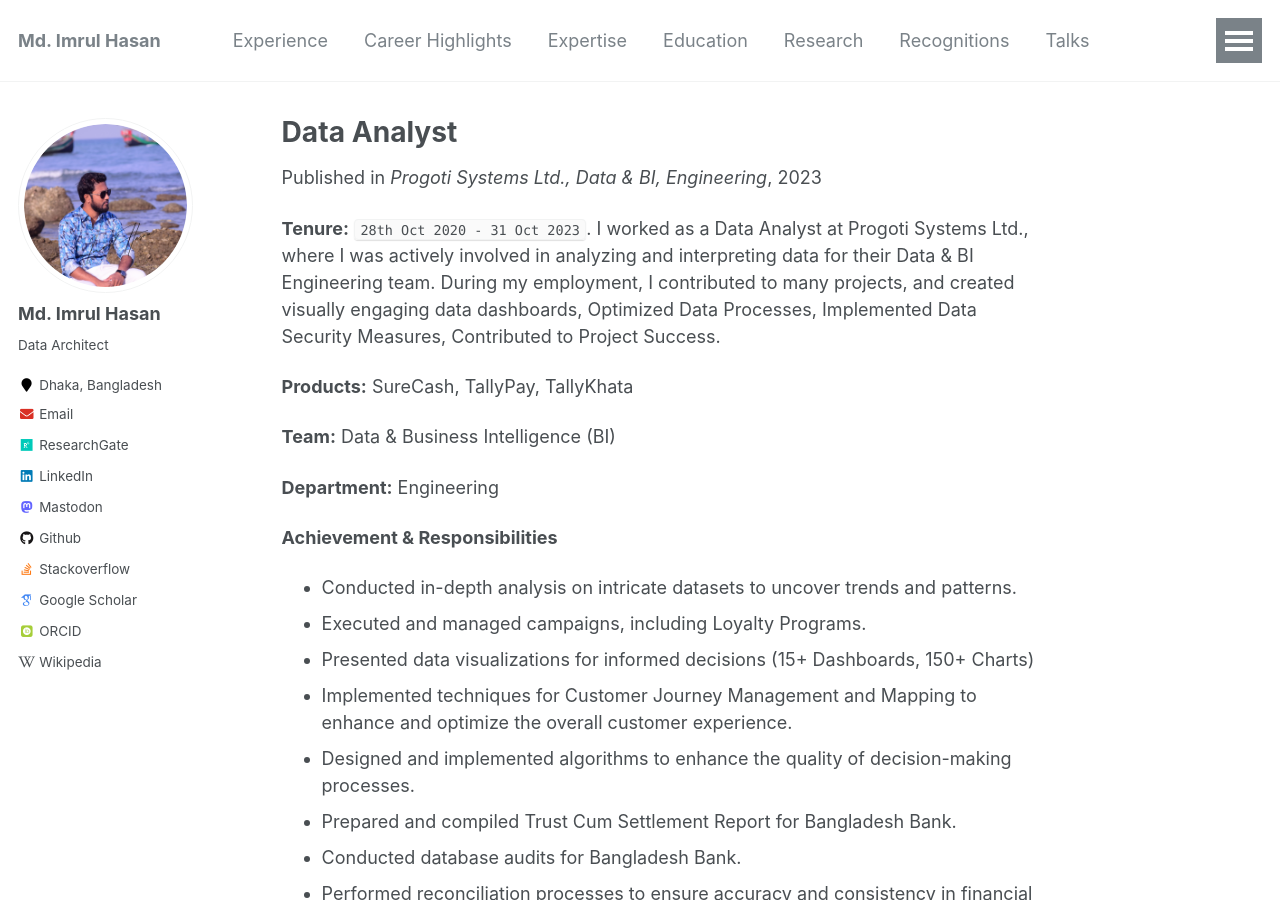
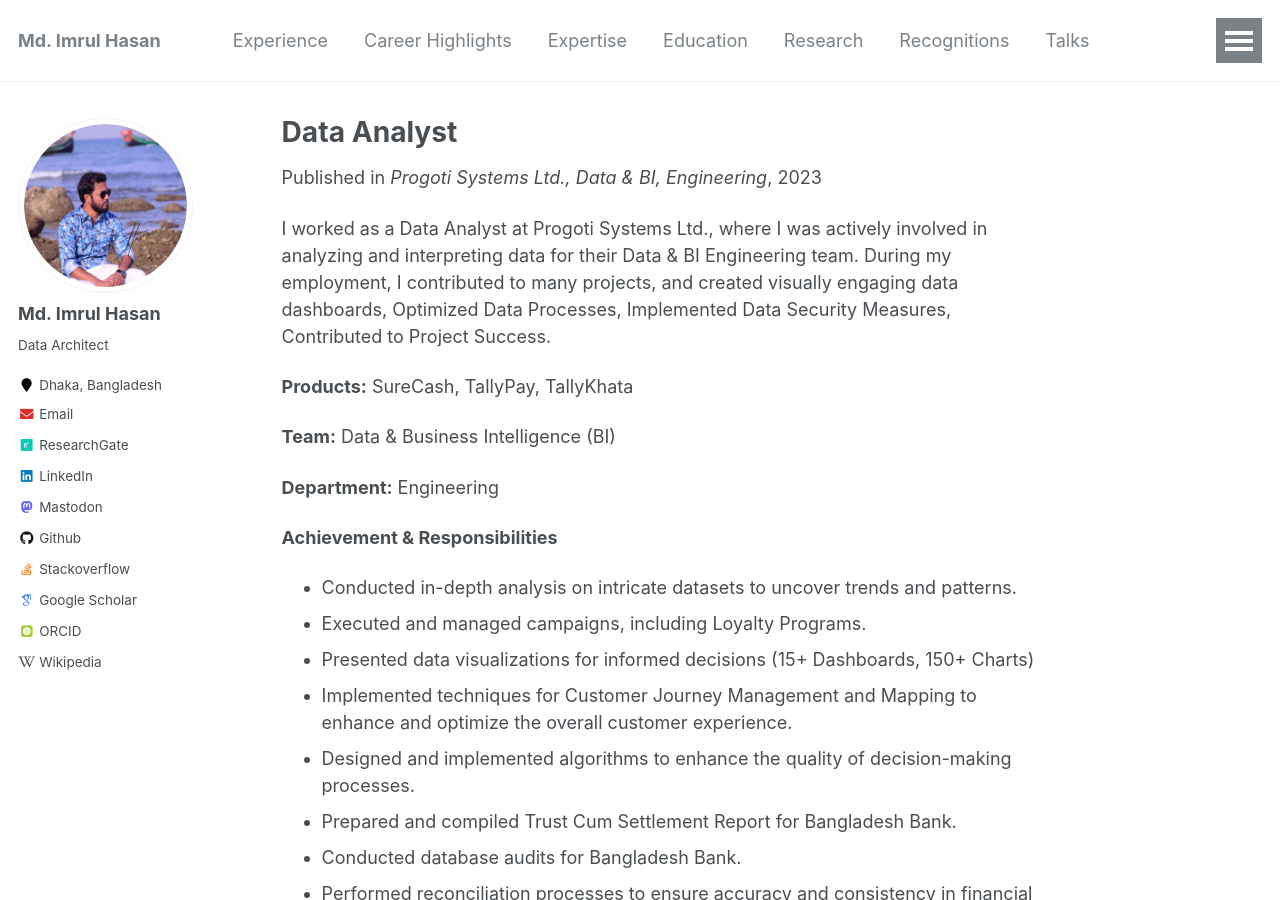
Before and after one commit to imrulhasandata/imrulhasandata, a Jekyll site: the page built from _experience/2023-10-31-PSL.md, in a window 1280 px wide and 900 px high. Built offline with Jekyll 4.4.1, drawn with Linux system fonts in a browser that asks for light colours; some web fonts are replaced.

```diff
--- a/_experience/2023-10-31-PSL.md
+++ b/_experience/2023-10-31-PSL.md
@@ -6,9 +6,10 @@ permalink: /experience/2023-progoti-systems-ltd
 venue: "Progoti Systems Ltd., Data & BI, Engineering"
 date: 2023-10-31
 location: "Banani, Dhaka, Bangladesh"
+tenure: "28th Oct 2020 - 31 Oct 2023"
 ---
 
-**Tenure:** `28th Oct 2020 - 31 Oct 2023`. I worked as a Data Analyst at Progoti Systems Ltd., where I was actively involved in analyzing and interpreting data for their Data & BI Engineering team. During my employment, I contributed to many projects, and created visually engaging data dashboards, Optimized Data Processes, Implemented Data Security Measures, Contributed to Project Success.
+I worked as a Data Analyst at Progoti Systems Ltd., where I was actively involved in analyzing and interpreting data for their Data & BI Engineering team. During my employment, I contributed to many projects, and created visually engaging data dashboards, Optimized Data Processes, Implemented Data Security Measures, Contributed to Project Success.
 
 **Products:** SureCash, TallyPay, TallyKhata
 
```
